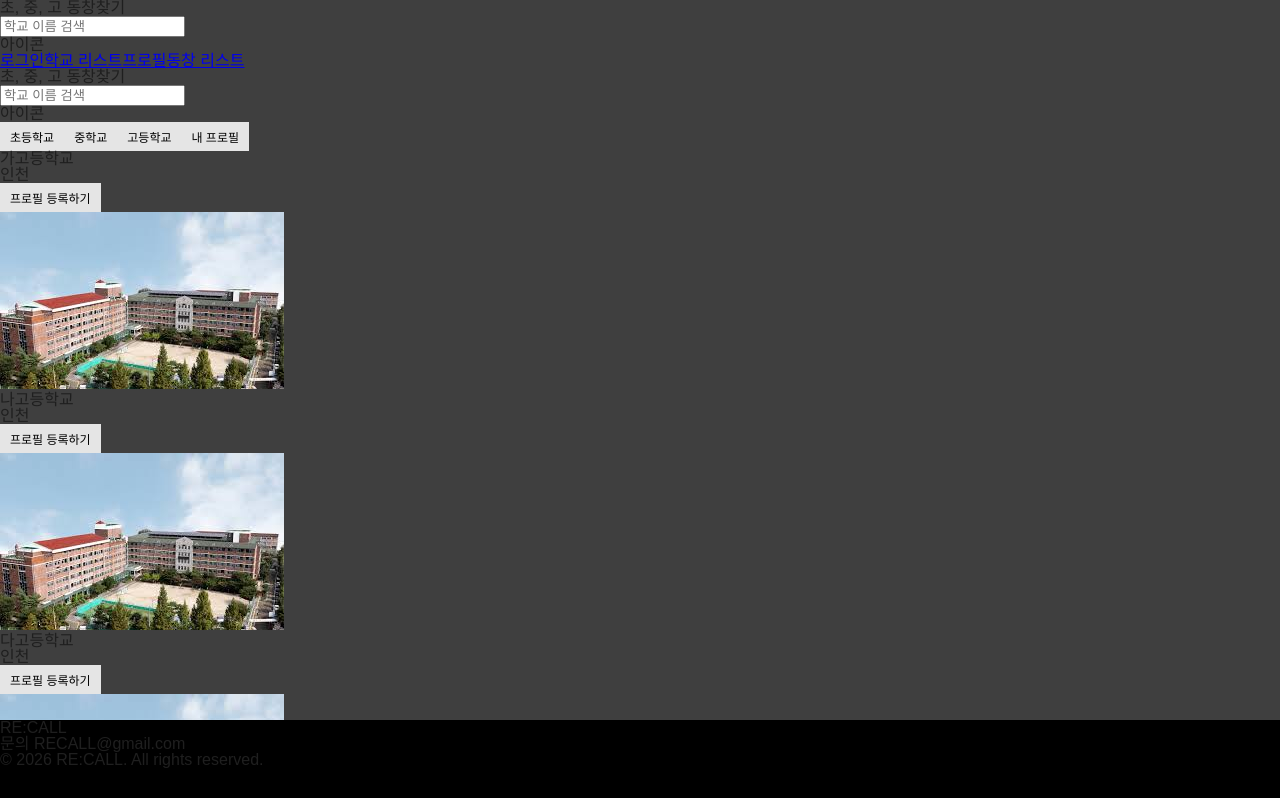
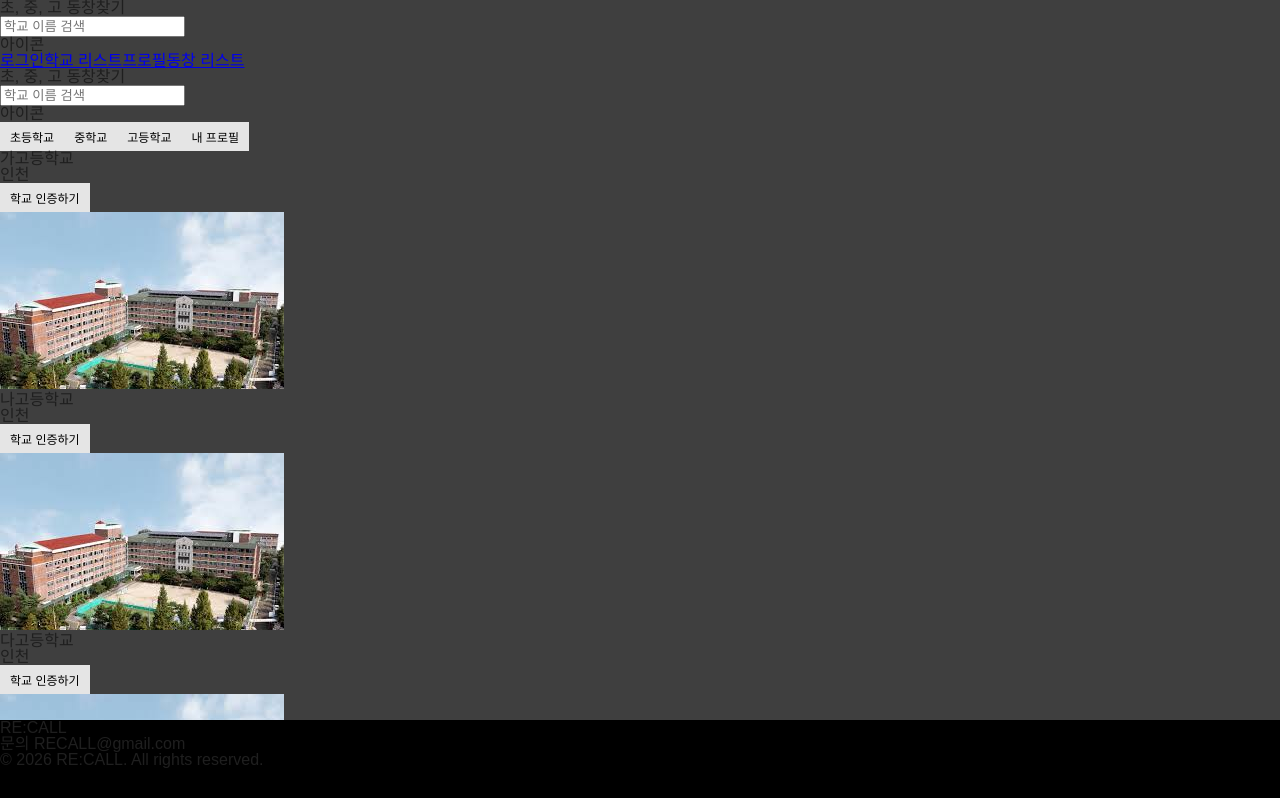
Before and after one commit to sw-2-2/recall-frontend, a React (Vite) app: page /schools in a window 1280 px wide. Shown: the top 798 px of the page. Built offline with nearby package versions, Linux system fonts and the light colour scheme.

Commit message:
docs: SchoolRow 인증하기 버튼 설명 추가

```diff
--- a/src/components/ui/SchoolRow.tsx
+++ b/src/components/ui/SchoolRow.tsx
@@ -11,7 +11,8 @@ const SchoolRow = ({ name, region, image }: Props) => {
       <div className="">
         <div className="">{name}</div>
         <div className="">{region}</div>
-        <button className="">프로필 등록하기</button>
+        <button className="">학교 인증하기</button>
+        {/* 등록이 되었을 시, 인증 버튼은 사라지도록 설계 */}
       </div>
 
       <div className="">
--- a/src/pages/AlumniListPage.tsx
+++ b/src/pages/AlumniListPage.tsx
@@ -1,7 +1,7 @@
 import AlumniCard from '../components/ui/AlumniCard'
 import TopBar from '../components/ui/TopBar'
 import SideMenu from '../components/ui/SideMenu'
-import favicon from '../assets/icons/jaewon-favicon.png'
+import favicon from '../assets/icons/school_dummy.jpeg'
 
 
 const alumni = [
--- a/src/pages/SchoolListPage.tsx
+++ b/src/pages/SchoolListPage.tsx
@@ -1,7 +1,7 @@
 import SchoolRow from '../components/ui/SchoolRow'
 import SideMenu from '../components/ui/SideMenu'
 import TopBar from '../components/ui/TopBar'
-import Image from '../assets/icon/school_dummy.jpeg'
+import Image from '../assets/icons/school_dummy.jpeg'
 
 const schools = [
   { name: '가고등학교', region: '인천', image: Image},
```
Also changed, not shown: src/assets/icons/school_dummy.jpeg (renamed from src/assets/icon/school_dummy.jpeg).
